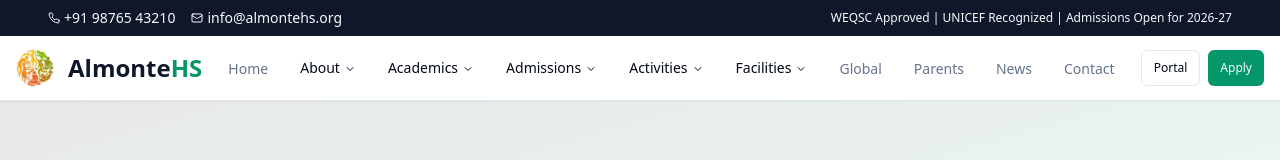
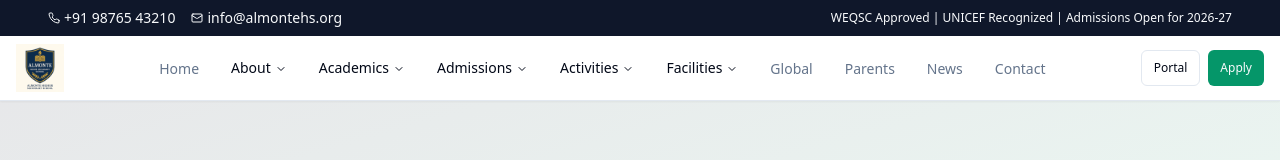
Before and after one commit to nscuai/almonte-global-gateway, a React (Vite) app: page /news in a window 1280 px wide. Shown: the top 160 px of the page. Built offline with nearby package versions, Linux system fonts and the light colour scheme.

Commit message:
Refactor: Use school logo image
Use the provided image as the main logo in the header, favicon, and footer. Remove text-based logos.

```diff
--- a/index.html
+++ b/index.html
@@ -7,16 +7,16 @@
     <title>Almonte School - WEQSC Approved | UNICEF Recognized | SGS Trust</title>
     <meta name="description" content="Almonte School - Premier educational institution in Arunachal Pradesh, operated by SGS Trust, WEQSC approved and UNICEF recognized for academic excellence." />
     <meta name="author" content="Almonte School" />
-    <link rel="icon" href="/lovable-uploads/e8342f00-c930-41c6-95fa-fb4c83c900a7.png" type="image/png">
+    <link rel="icon" href="/lovable-uploads/5f4704ad-7047-421f-bd22-f88a1e0f8e72.png" type="image/png">
 
     <meta property="og:title" content="Almonte School - Excellence in Education" />
     <meta property="og:description" content="WEQSC Approved | UNICEF Recognized | SGS Trust - Premier educational institution in Arunachal Pradesh" />
     <meta property="og:type" content="website" />
-    <meta property="og:image" content="/lovable-uploads/e8342f00-c930-41c6-95fa-fb4c83c900a7.png" />
+    <meta property="og:image" content="/lovable-uploads/5f4704ad-7047-421f-bd22-f88a1e0f8e72.png" />
 
     <meta name="twitter:card" content="summary_large_image" />
     <meta name="twitter:site" content="@AlmonteSchool" />
-    <meta name="twitter:image" content="/lovable-uploads/e8342f00-c930-41c6-95fa-fb4c83c900a7.png" />
+    <meta name="twitter:image" content="/lovable-uploads/5f4704ad-7047-421f-bd22-f88a1e0f8e72.png" />
   </head>
 
   <body>
--- a/src/components/Footer.tsx
+++ b/src/components/Footer.tsx
@@ -38,8 +38,12 @@ const Footer = () => {
 
           {/* School Info */}
           <div className="lg:col-span-2">
-            <div className="text-2xl font-bold mb-4">
-              Almonte<span className="text-emerald-400">School</span>
+            <div className="mb-4">
+              <img
+                src="/lovable-uploads/5f4704ad-7047-421f-bd22-f88a1e0f8e72.png"
+                alt="Almonte Higher Secondary School Logo"
+                className="h-16 w-auto object-contain"
+              />
             </div>
             <p className="text-slate-300 mb-6 max-w-md">
               Empowering futures through world-class education that combines traditional values
--- a/src/components/Navigation.tsx
+++ b/src/components/Navigation.tsx
@@ -94,16 +94,13 @@ const Navigation = () => {
         <div className="container mx-auto px-4">
           <div className="flex items-center justify-between h-16">
             {/* Logo */}
-            <div className="flex items-center gap-3">
-              <Link to="/" className="flex items-center gap-3">
+            <div className="flex items-center">
+              <Link to="/" className="flex items-center">
                 <img
-                  src="/lovable-uploads/e8342f00-c930-41c6-95fa-fb4c83c900a7.png"
-                  alt="Almonte High School Logo"
-                  className="h-10 w-10 object-contain"
+                  src="/lovable-uploads/5f4704ad-7047-421f-bd22-f88a1e0f8e72.png"
+                  alt="Almonte Higher Secondary School Logo"
+                  className="h-12 w-auto object-contain"
                 />
-                <div className="text-2xl font-bold text-primary">
-                  Almonte<span className="text-emerald-600">HS</span>
-                </div>
               </Link>
             </div>
 
```
Also changed, not shown: public/lovable-uploads/5f4704ad-7047-421f-bd22-f88a1e0f8e72.png (added).
